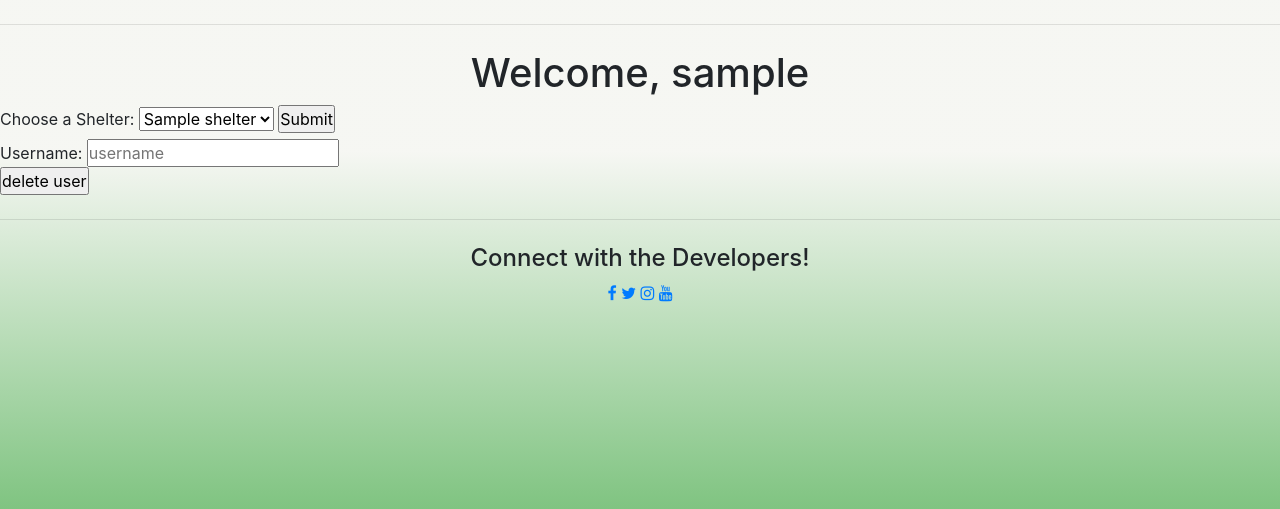
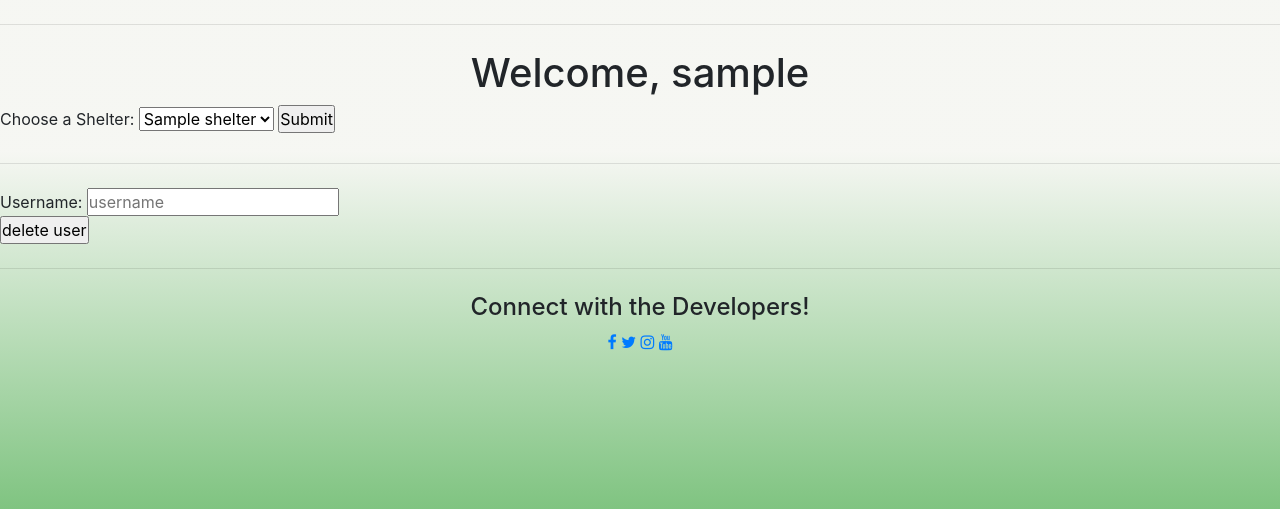
Before and after one commit to dominicfanucchi/FFF, a PHP site: page /employee.php in a window 1280 px wide. Shown: the part 136-645 px from the top of the page. Run offline with PHP 8.4, Linux system fonts and the light colour scheme; the visitor is signed in with stand-in values (Sample User, id 1); tables that the repository leaves empty or names only in its code hold one stand-in row (values such as "Sample post").

Commit message:
minor display change

```diff
--- a/employee.php
+++ b/employee.php
@@ -172,7 +172,7 @@
 		}
 	}
 	?>
-
+	<hr class="my-4">
 	<form name="my_form" method="post" action="employee.php">
 		Username: <input type="text" name="Username" placeholder="username"><br/>
 		<input type="submit" name="btn_delete" value="delete user"/>
```
